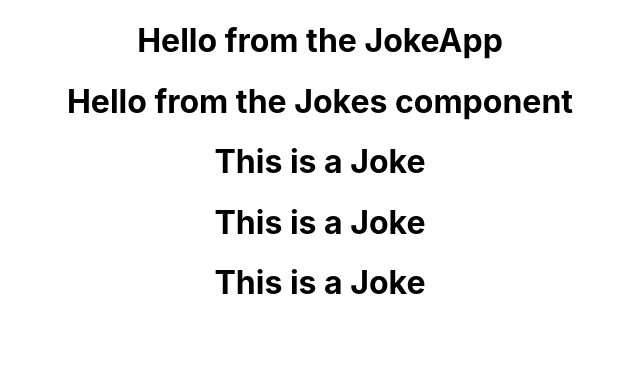
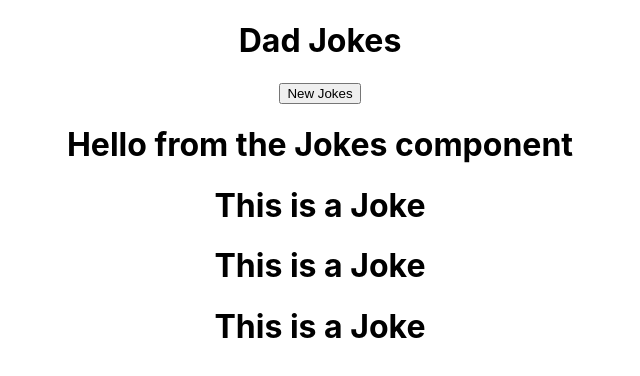
Before and after one commit to zsorosz/dad_jokes, a React (Create React App) app: page / in a window 1280 px wide. Shown: the top 376 px of the page, without its empty margins (320-960 px from the left). Built offline with nearby package versions, Linux system fonts and the light colour scheme; no server answers.

Commit message:
fetch data from API

```diff
--- a/src/JokeApp.js
+++ b/src/JokeApp.js
@@ -1,12 +1,27 @@
 import React, { Component } from 'react';
 import Jokes from './Jokes';
 import './JokeApp.css';
+import axios from "axios";
+const API_URL = 'https://icanhazdadjoke.com/';
 
 class JokeApp extends Component {
+    constructor(props){
+        super(props);
+        this.state = { jokes: [] };
+    }
+
+    async componentDidMount(){
+        let res = await axios.get(API_URL, {
+            headers: { Accept: "application/json" }
+            });
+        console.log(res.data.joke)
+    }
+
     render(){
         return(
             <div className="JokeApp">
-                <h1>Hello from the JokeApp</h1>
+                <h1>Dad Jokes</h1>
+                <button>New Jokes</button>
                 <Jokes />
             </div>
         )
```
